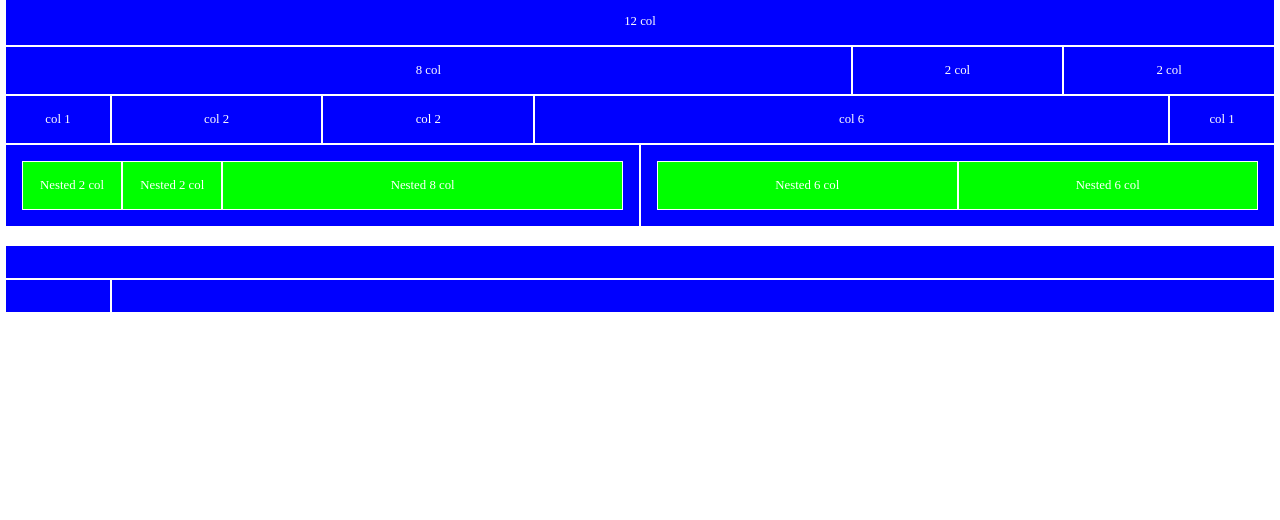
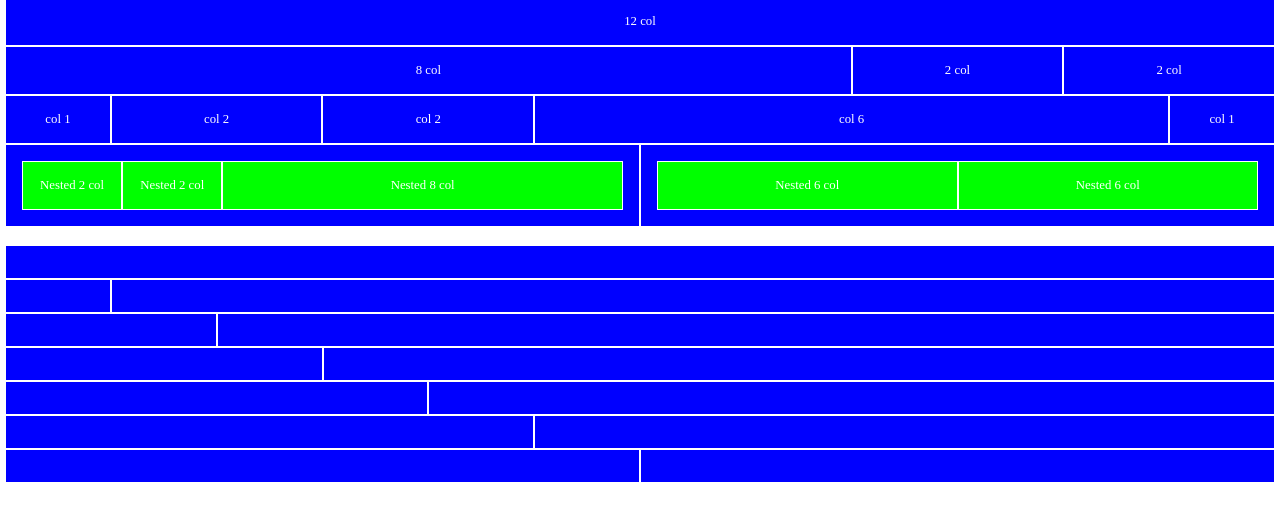
Before and after one commit to DanielMarella/html-css-12bool, a plain HTML site: page index.html in a window 1280 px wide. Shown: the part 138-658 px from the top of the page. Drawn offline with Linux system fonts and the light colour scheme.

Commit message:
add the end of first part of the exercise

```diff
--- a/index.html
+++ b/index.html
@@ -101,6 +101,26 @@
                 <div class="col-1"></div>
                 <div class="col-11"></div>
             </div>
+            <div class="row">
+                <div class="col-2"></div>
+                <div class="col-10"></div>
+            </div>
+            <div class="row">
+                <div class="col-3"></div>
+                <div class="col-9"></div>
+            </div>
+            <div class="row">
+                <div class="col-4"></div>
+                <div class="col-8"></div>
+            </div>
+            <div class="row">
+                <div class="col-5"></div>
+                <div class="col-7"></div>
+            </div>
+            <div class="row">
+                <div class="col-6"></div>
+                <div class="col-6"></div>
+            </div>
         </div>
     </main>
 
```
